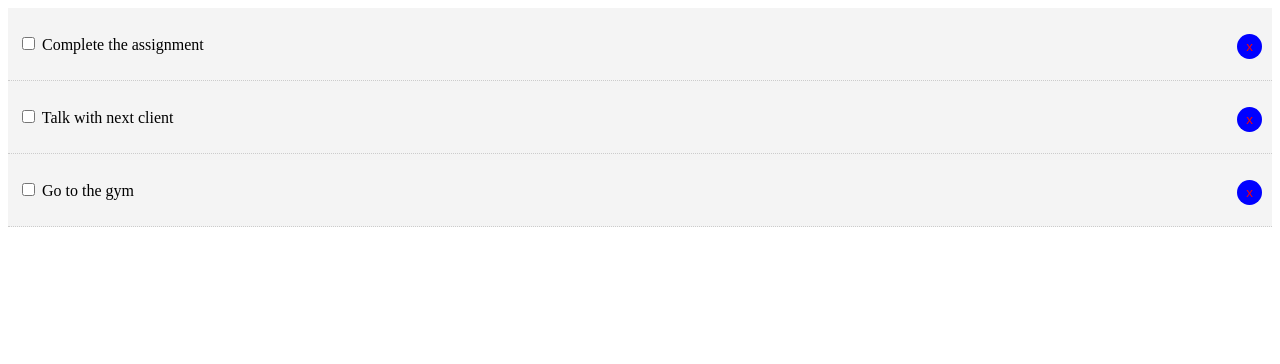
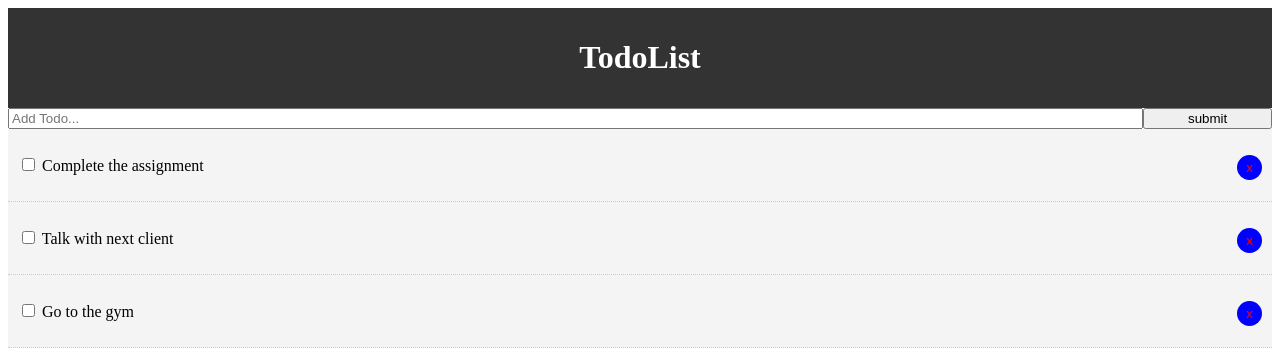
Before and after one commit to shehanp12/To-Do-app, a React (Create React App) app: page / in a window 1280 px wide. Shown: the top 364 px of the page. Built offline with nearby package versions, Linux system fonts and the light colour scheme.

Commit message:
ADD TODO

```diff
--- a/src/App.js
+++ b/src/App.js
@@ -1,5 +1,7 @@
 import React, {Component} from 'react'
 import Todos from "./components/Todos";
+import Header from "./components/layout/Header";
+import AddTodo from "./components/AddTodo";
 
 class App extends Component{
 
@@ -33,9 +35,13 @@ markComplete = (id) => {
             })});
 }
 
+//Delete Todo
 delTodo = (id) =>{
-        this.setState( )
-
+        this.setState({
+            todos:[...this.state.todos.filter(
+                todo => todo.id !==id
+            )]
+        });
 }
 
 
@@ -43,6 +49,8 @@ delTodo = (id) =>{
     render(){
     return(
         <div>
+        <Header/>
+        <AddTodo/>
         <Todos
             todos={this.state.todos}
             markComplete={this.markComplete} delTodo={this.delTodo}
--- /dev/null
+++ b/src/components/AddTodo.js
@@ -0,0 +1,26 @@
+import  React,{Component} from 'react'
+
+class AddTodo extends Component{
+    render(){
+        return(
+          <form style={{display:'flex'}}>
+              <input
+                  type="text"
+                  name="title"
+                  style={{flex:'10'}}
+                  placeholder="Add Todo..."
+              />
+              <input
+                  type="submit"
+                  value="submit"
+                  className="btn"
+                  style={{flex:'1'}}
+              />
+
+          </form>
+        )
+
+    }
+}
+
+export default  AddTodo;
--- /dev/null
+++ b/src/components/layout/Header.js
@@ -0,0 +1,20 @@
+import React  from 'react'
+
+function  Header(){
+    return (
+        <header style={headerStyle}>
+            <h1>TodoList</h1>
+
+        </header>
+    )
+}
+
+const  headerStyle= {
+    background: '#333',
+    color:'#fff',
+    textAlign:'center',
+    padding:'10px'
+
+}
+
+export default  Header;
```
